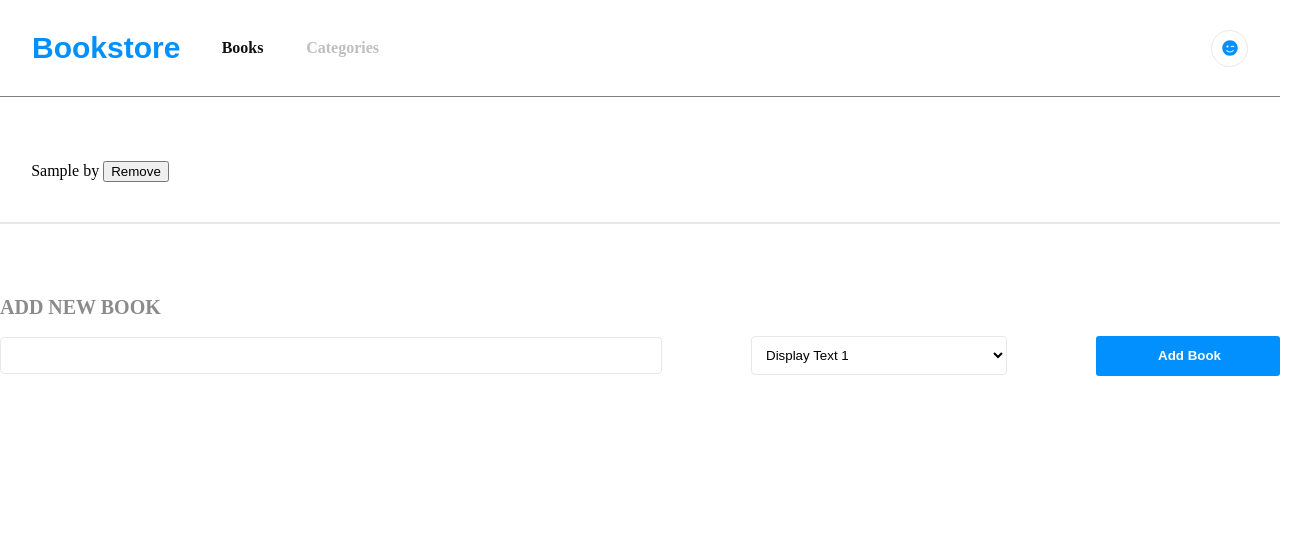
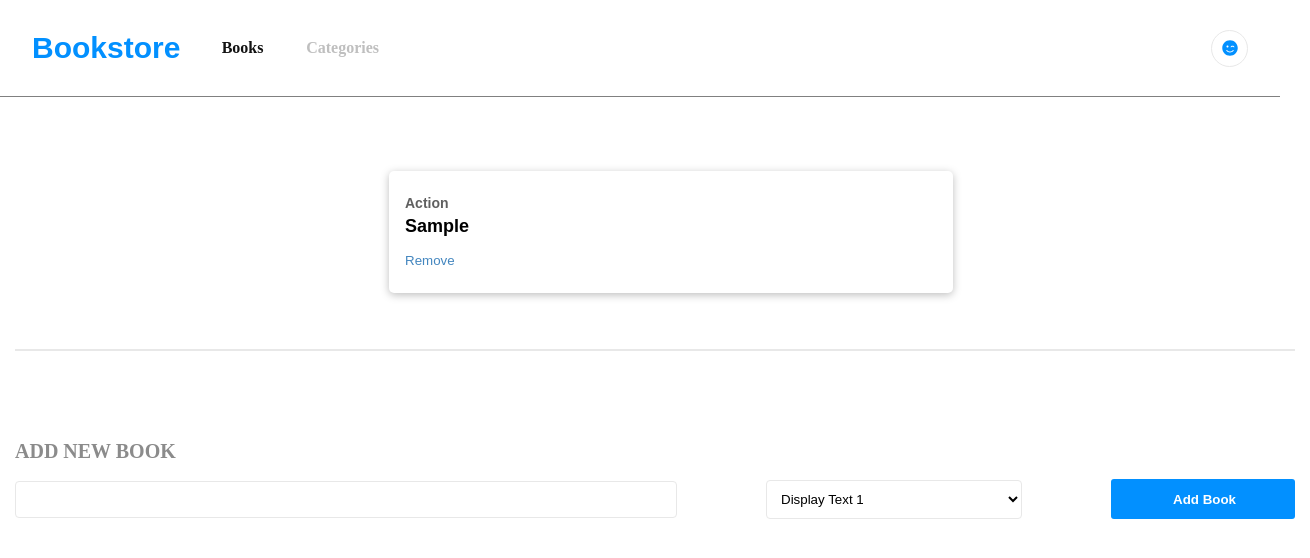
Before and after one commit to Mhamad-Raad/Books-React, a React (Create React App) app: page / in a window 1280 px wide. Both pictures are taken after typing "Sample" into the empty fields and a click on the button "Add Book". Shown: the top 558 px of the page, 1310 px wide, since content can reach past the window. Built offline with nearby package versions, Linux system fonts and the light colour scheme; no server answers.

Commit message:
add some of the design onto it

```diff
--- a/src/Pages/Books.jsx
+++ b/src/Pages/Books.jsx
@@ -1,11 +1,12 @@
 import React from 'react';
 import Booklist from '../components/BookList';
 import AddBookForm from '../components/AddBookForm';
+import css from './Books.module.css';
 
 function BooksView() {
   // return booklist and addbookform
   return (
-    <div>
+    <div className={css.books_body}>
       <Booklist />
       <AddBookForm />
     </div>
--- /dev/null
+++ b/src/Pages/Books.module.css
@@ -0,0 +1,9 @@
+.books_body {
+  padding: 10px 15px;
+  width: 100%;
+  height: 100%;
+  display: flex;
+  flex-direction: column;
+  align-items: flex-start;
+  justify-content: center;
+}
--- a/src/components/Book.jsx
+++ b/src/components/Book.jsx
@@ -2,8 +2,16 @@ import React from 'react';
 import PropTypes from 'prop-types';
 import { useDispatch } from 'react-redux';
 import { deleteBooks, deleteBookAPI } from '../Redux/Books/Books';
+import css from './Book.module.css';
 
-function Book({ title, author, id }) {
+function Book(
+  {
+    title,
+    author,
+    id,
+    category,
+  },
+) {
   const dispatch = useDispatch();
 
   const handleRemoveBook = () => {
@@ -12,16 +20,16 @@ function Book({ title, author, id }) {
     );
   };
   return (
-    <>
+    <div className={css.card}>
       <span>
-        {title}
-        {' '}
-        by
-        {' '}
-        {author}
+        <p className={css.category}>{ category }</p>
+        <h3 className={css.title}>{title}</h3>
+        <p className={css.author}>{author}</p>
+        <div className={css.buttons}>
+          <button type="button" onClick={handleRemoveBook} className={css.edits}>Remove</button>
+        </div>
       </span>
-      <button type="button" onClick={handleRemoveBook}>Remove</button>
-    </>
+    </div>
   );
 }
 
@@ -31,4 +39,5 @@ Book.propTypes = {
   title: PropTypes.string.isRequired,
   author: PropTypes.string.isRequired,
   id: PropTypes.string.isRequired,
+  category: PropTypes.string.isRequired,
 };
--- /dev/null
+++ b/src/components/Book.module.css
@@ -0,0 +1,44 @@
+.card {
+  background-color: #fff;
+  border-radius: 5px;
+  box-shadow: 0 2px 8px rgba(0, 0, 0, 0.26);
+  margin-bottom: 1rem;
+  padding: 1.5rem 1rem;
+  width: 100%;
+  min-width: 500px;
+}
+
+.category {
+  color: #606060;
+  font-weight: bolder;
+  font-size: 14px;
+  margin: 0;
+  font-family: Montserrat, sans-serif;
+}
+
+.title {
+  color: #000;
+  font-size: 18px;
+  font-weight: bolder;
+  margin-bottom: 0;
+  margin-top: 5px;
+  font-family: RobotoSlab, sans-serif;
+}
+
+.author {
+  margin-top: 0;
+  color: #4386bf;
+  font-weight: 300;
+  font-size: 14px;
+  font-family: Montserrat, sans-serif;
+}
+
+.edits {
+  color: #4386bf;
+  font-weight: 300;
+  font-family: RobotoSlab, sans-serif;
+  border: none;
+  background-color: transparent;
+  padding: 0;
+  cursor: pointer;
+}
--- a/src/components/BookList.jsx
+++ b/src/components/BookList.jsx
@@ -1,14 +1,20 @@
 import React from 'react';
 import { useSelector } from 'react-redux';
 import Book from './Book';
+import css from './BookList.module.css';
 
 function Booklist() {
   const books = useSelector((state) => state.books.books);
   return (
-    <ul>
+    <ul className={css.booksList}>
       {books?.map((book) => (
         <li key={book.item_id}>
-          <Book title={book.title} author={book.author} id={book.item_id} />
+          <Book
+            title={book.title}
+            author={book.author}
+            id={book.item_id}
+            category={book.category}
+          />
         </li>
       ))}
     </ul>
--- /dev/null
+++ b/src/components/BookList.module.css
@@ -0,0 +1,8 @@
+.booksList {
+  display: flex;
+  flex-direction: column;
+  align-items: center;
+  justify-content: center;
+  width: 100%;
+  position: relative;
+}
```
